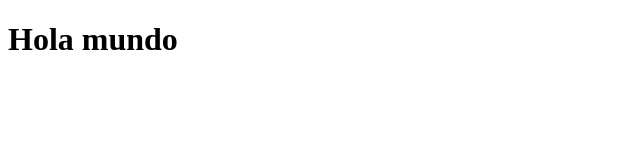
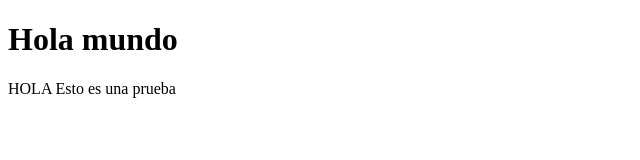
Before and after one commit to 4GeeksAcademy/practica-grupal-mentoria-eduardo, a plain HTML site: page index.html in a window 1280 px wide. Shown: the whole page, without its empty margins (0-640 px from the left). Drawn offline with Linux system fonts and the light colour scheme.

Commit message:
He terminado

```diff
--- /dev/null
+++ b/app.js
@@ -0,0 +1,5 @@
+window.onload = function(){
+    const prueba = document.getElementById("conexion")
+    prueba.innerHTML+="Esto es una prueba"
+
+}
--- a/index.html
+++ b/index.html
@@ -3,9 +3,15 @@
 <head>
     <meta charset="UTF-8">
     <meta name="viewport" content="width=device-width, initial-scale=1.0">
-    <title>Grupar practica</title>
+    <title>Grupal practica</title>
 </head>
+
 <body>
     <h1> Hola mundo </h1>
+    <main id="conexion">
+        HOLA
+    </main>
+    <script type="module" src="app.js"></script>
 </body>
+
 </html>
```
